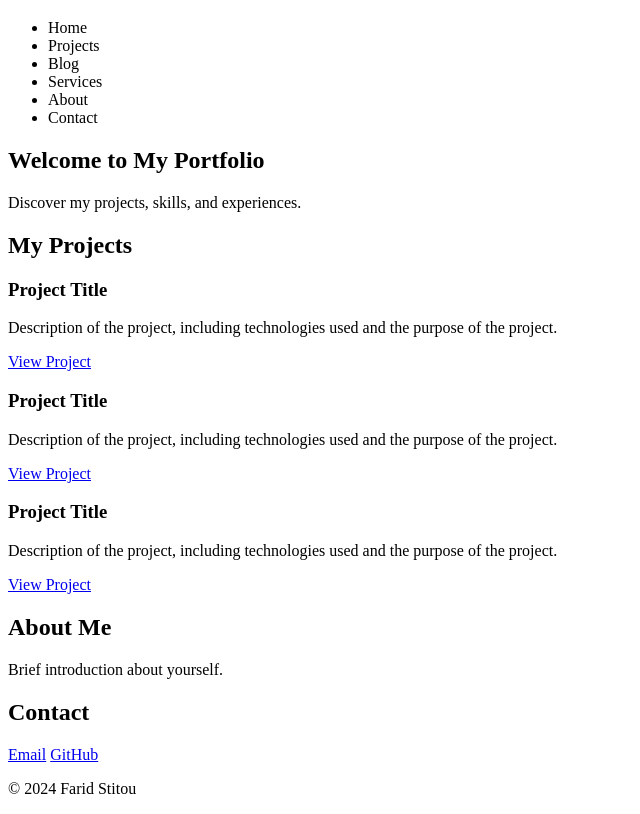
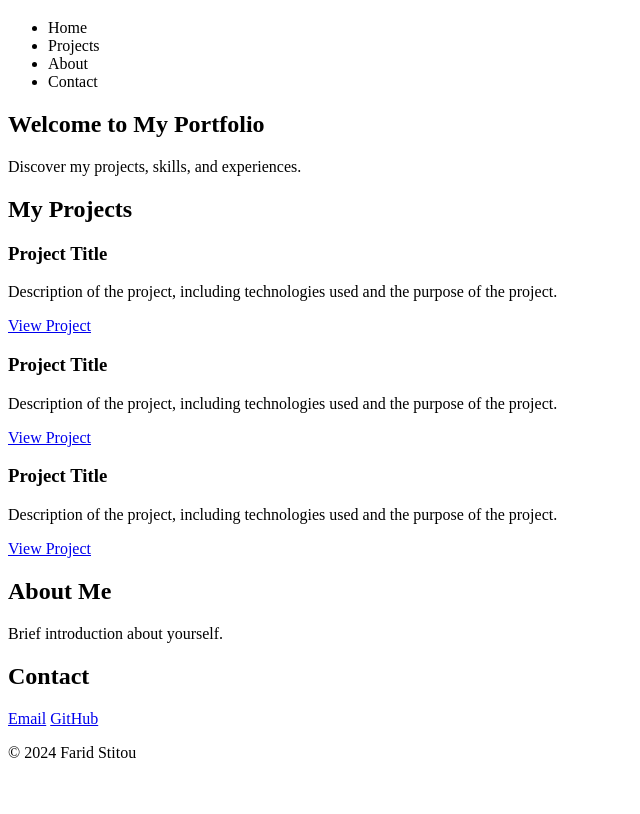
Before and after one commit to FaridStitou/My_First_Portfolio, a plain HTML site: page Portfolio/index.html in a window 1280 px wide. Shown: the part 61-875 px from the top of the page, without its empty margins (0-640 px from the left). After the commit the page ends 839 px from the top, so only its background shows below. Drawn offline with Linux system fonts and the light colour scheme.

Commit message:
structure

```diff
--- a/Portfolio/index.html
+++ b/Portfolio/index.html
@@ -12,11 +12,9 @@
     <nav>
       <ul>
         <li><a href="#introduction"></a>Home</li>
-        <li><a href="#"></a>Projects</li>
-        <li><a href="#"></a>Blog</li>
-        <li><a href="#"></a>Services</li>
-        <li><a href="#"></a>About</li>
-        <li><a href="#"></a>Contact</li>
+        <li><a href="#projects"></a>Projects</li>
+        <li><a href="#about"></a>About</li>
+        <li><a href="#contact"></a>Contact</li>
       </ul>
     </nav>
   </header>
```
